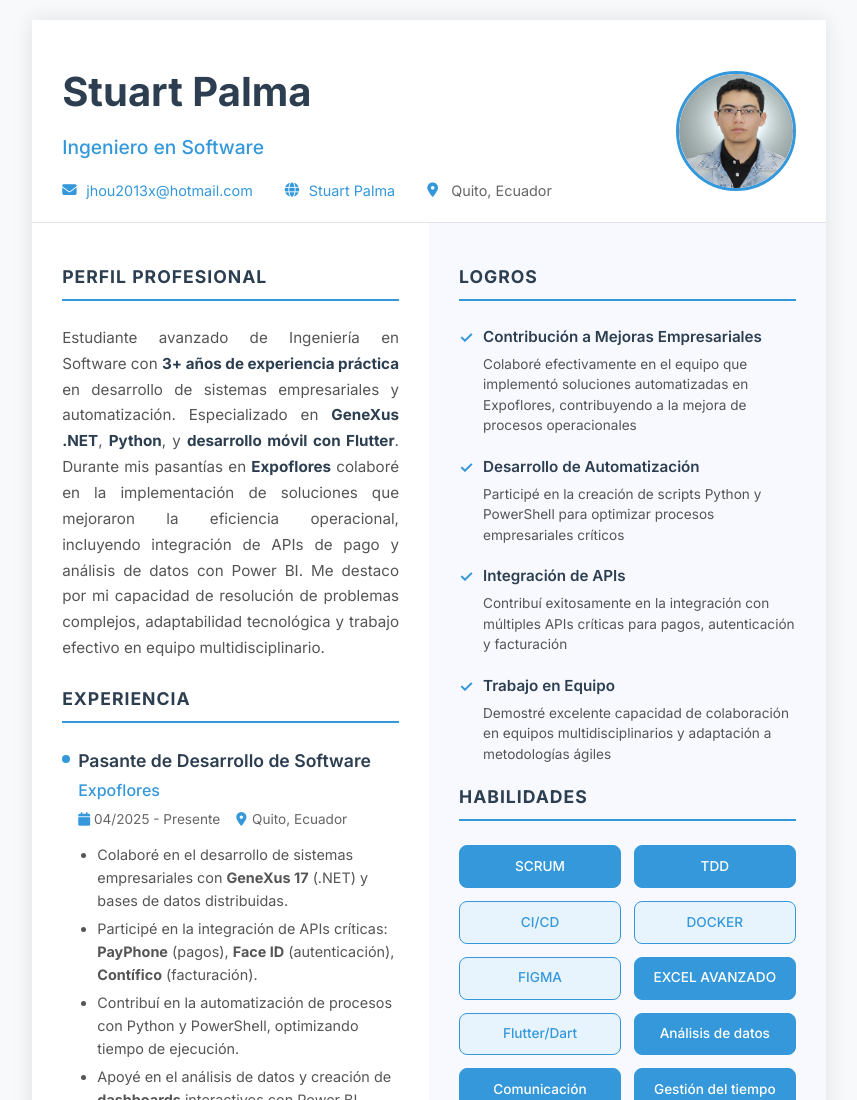
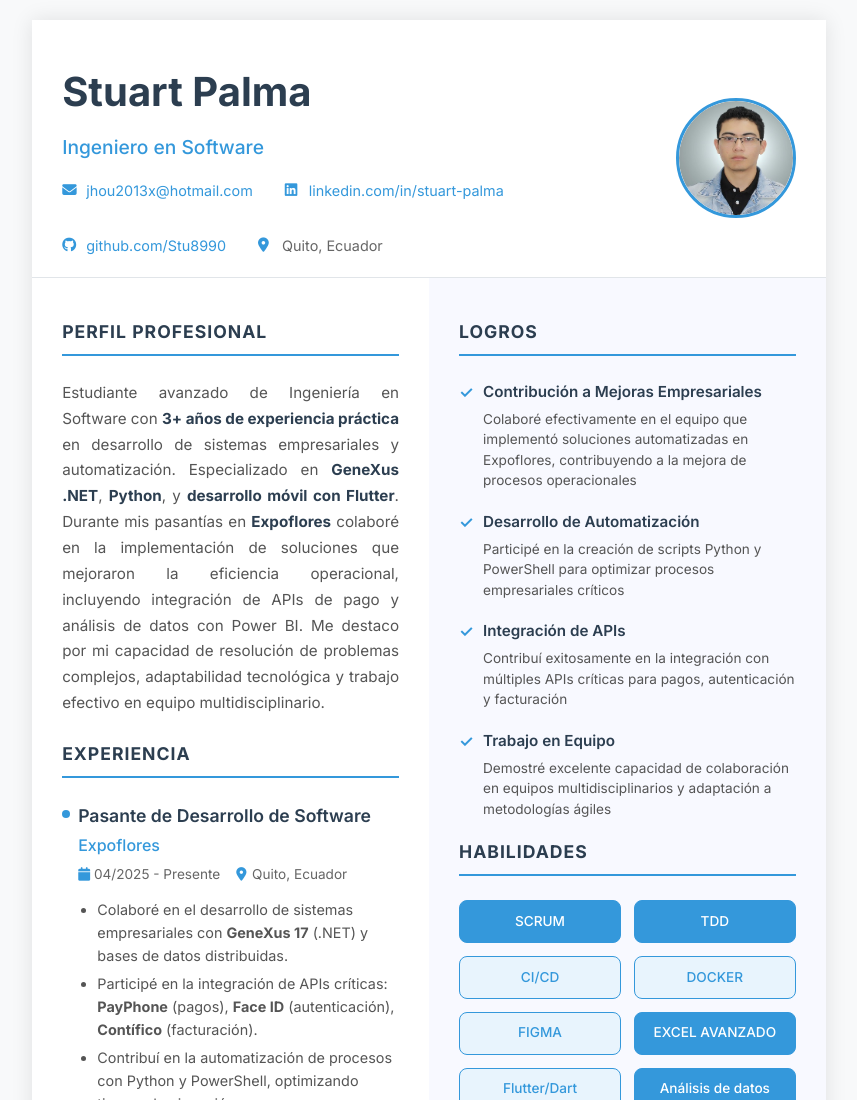
Before and after one commit to Stu8990/Hoja-de-Vida, a plain HTML site: page index.html in a window 1280 px wide. Shown: the top 1100 px of the page, without its empty margins (211-1068 px from the left). Drawn offline with Linux system fonts and the light colour scheme.

Commit message:
ingreso de ruta de linkedin?

```diff
--- a/index.html
+++ b/index.html
@@ -20,8 +20,12 @@
                     <a href="mailto:jhou2013x@hotmail.com">jhou2013x@hotmail.com</a>
                 </div>
                 <div class="contact-item">
-                        <i class="fas fa-globe"></i>
-                        <a href="https://github.com/Stu8990">Stuart Palma</a>
+                    <i class="fab fa-linkedin"></i>
+                    <a href="https://linkedin.com/in/stuart-palma-9022b6276">linkedin.com/in/stuart-palma</a>
+                </div>
+                <div class="contact-item">
+                    <i class="fab fa-github"></i>
+                    <a href="https://github.com/Stu8990">github.com/Stu8990</a>
                 </div>
                 <div class="contact-item">
                     <i class="fas fa-map-marker-alt"></i>
```
Lines whose indentation alone changed are shown as unchanged.
